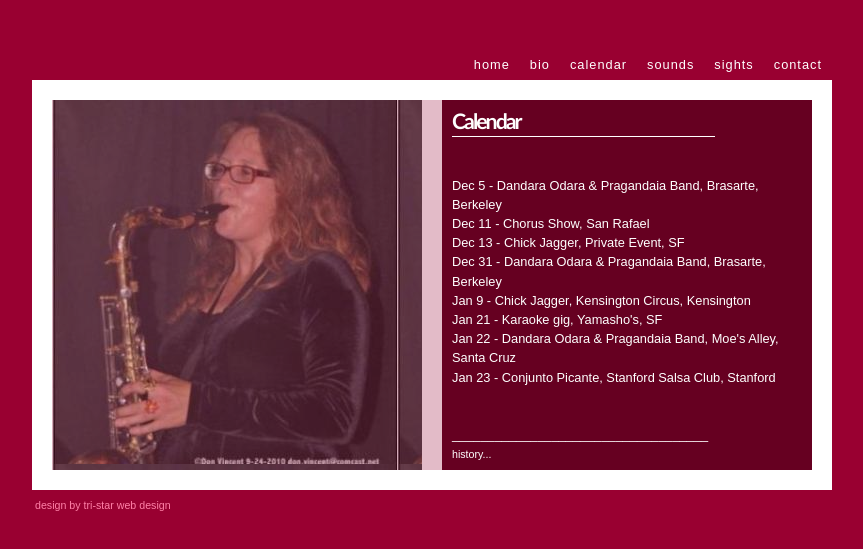
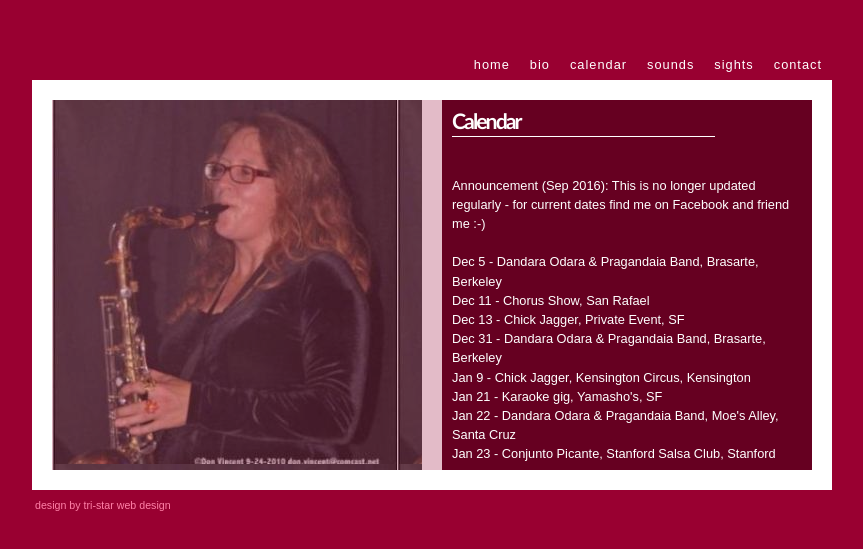
Before and after one commit to jenmir/jennifermir.com, a plain HTML site: page calendar.html in a window 1280 px wide. Shown: the part 115-664 px from the top of the page, without its empty margins (208-1071 px from the left). Drawn offline with Linux system fonts and the light colour scheme.

Commit message:
calendar general announcement

```diff
--- a/calendar.html
+++ b/calendar.html
@@ -26,6 +26,9 @@
 </div>
 <div id="containerright">
 <h2 style="font-family: Calibri;"><small>Calendar</small></h2>
+<br /><br />
+Announcement (Sep 2016): This is no longer updated regularly - for current dates find me on Facebook and friend me :-)
+
 <br /><br />Dec 5 - Dandara Odara &amp; Pragandaia Band, Brasarte, Berkeley<br />Dec 11 - Chorus Show, San Rafael<br />Dec 13 - Chick Jagger, Private Event, SF<br />Dec 31 - Dandara Odara &amp; Pragandaia Band, Brasarte, Berkeley<br />Jan 9 - Chick Jagger, Kensington Circus, Kensington<br />Jan 21 - Karaoke gig, Yamasho's, SF<br />Jan 22 - Dandara Odara &amp; Pragandaia Band, Moe's Alley, Santa Cruz<br />Jan 23 - Conjunto Picante, Stanford Salsa Club, Stanford<br />
 <br />
 <br />
```
